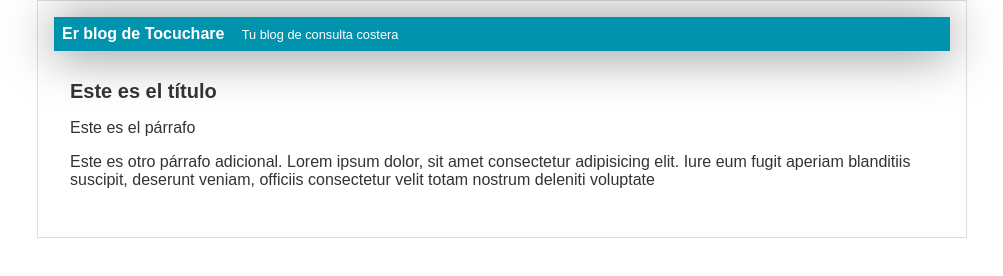
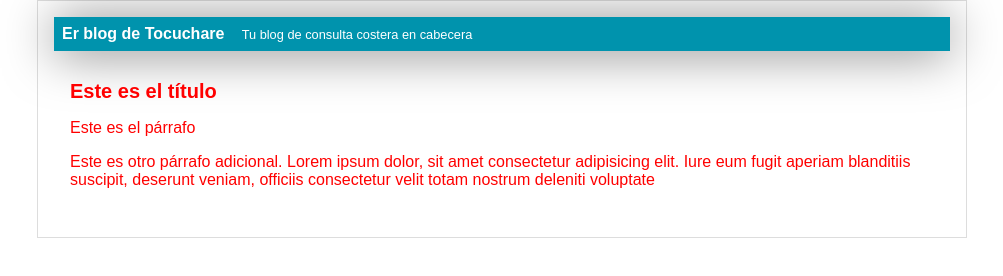
Before and after one commit to ojsanchezg/tocuchare, a plain HTML site: page index.html in a window 1280 px wide. Shown: the whole page, without its empty margins (138-1141 px from the left). Drawn offline with Linux system fonts and the light colour scheme.

Commit message:
fix(tipografia): cambio de color en la tipografía y cambio de nombre

```diff
--- a/index.html
+++ b/index.html
@@ -10,7 +10,7 @@
     <div id="container">
         <div id="cabecera">
             Er blog de Tocuchare
-            <span id="tagline">Tu blog de consulta costera</span>
+            <span id="tagline">Tu blog de consulta costera en cabecera</span>
         </div>
         <div id="post">
             <h1>Este es el título</h1>
--- a/style.css
+++ b/style.css
@@ -1,5 +1,5 @@
 body {
-    color: #333;
+    color: #F00;
     text-align: left;
     font-family: "Arial"  ;
     font-size: 16px;
```
